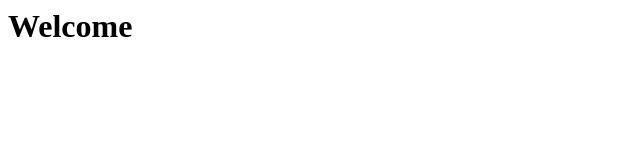
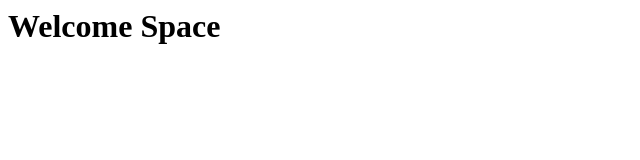
Before and after one commit to spacetolive/git-course, a plain HTML site: page index.html in a window 1280 px wide. Shown: the whole page, without its empty margins (0-640 px from the left). Drawn offline with Linux system fonts and the light colour scheme.

Commit message:
Update index.html

```diff
--- a/index.html
+++ b/index.html
@@ -2,7 +2,7 @@
 	<head>
 	</head>
 	<body>
-		<h1>Welcome
+		<h1>Welcome Space
 		</h1>
 	</body>
 </html>
```
